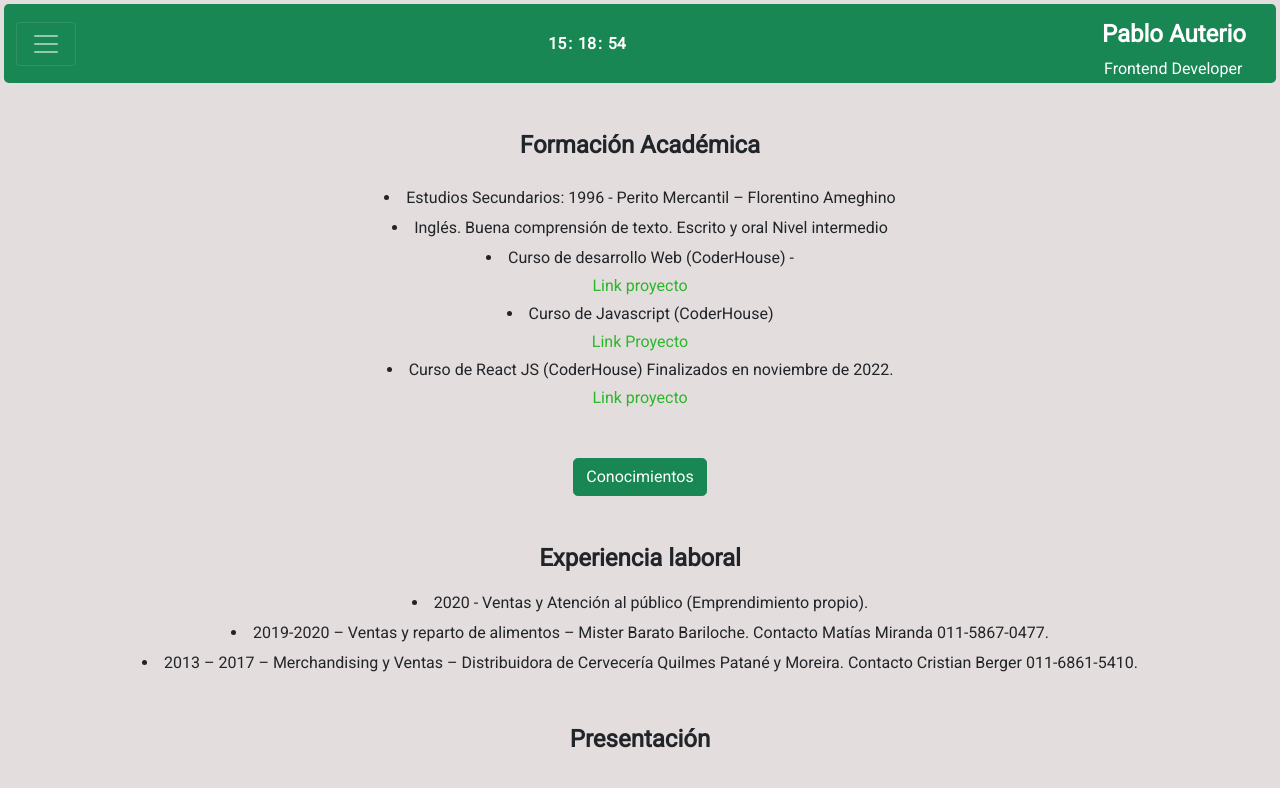
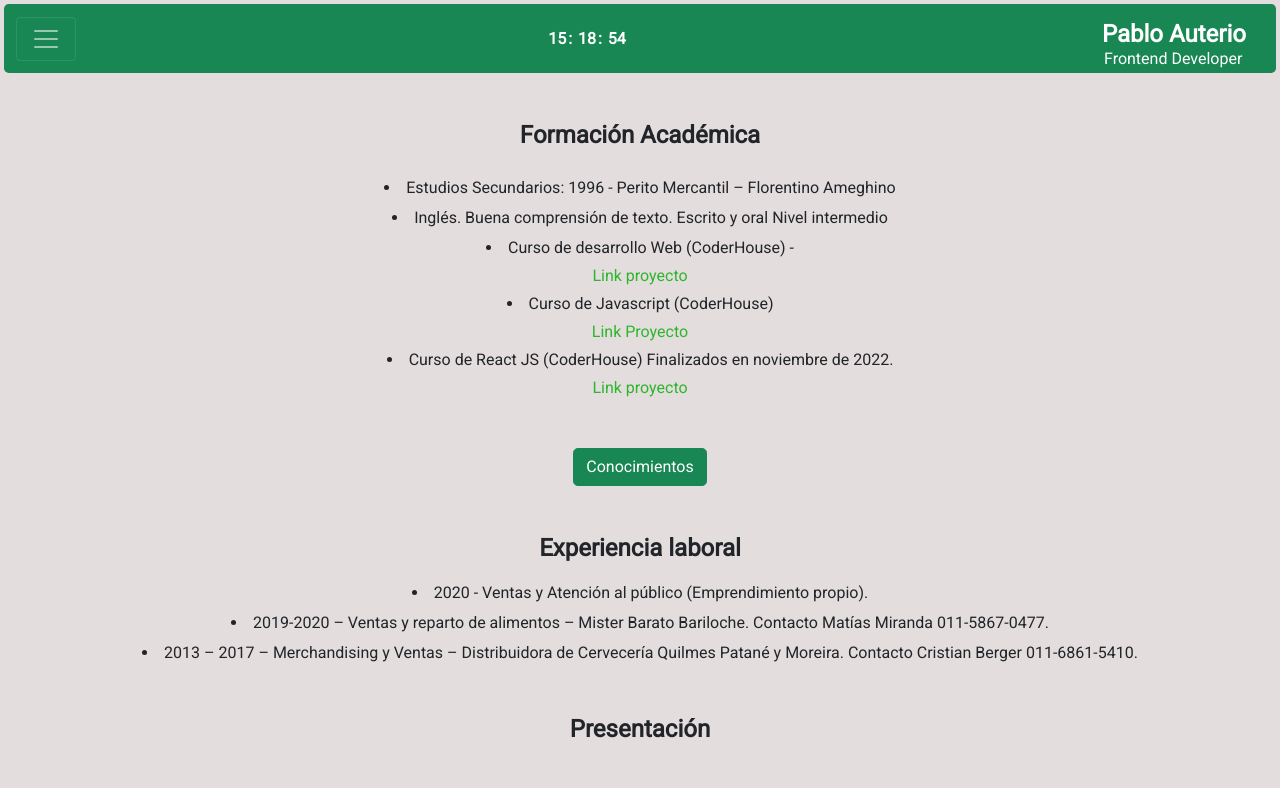
Before and after one commit to UselessPablo/Curriculum-Vitae, a plain HTML site: page index.html in a window 1280 px wide. Shown: the top 788 px of the page. Drawn offline with nearby package versions, Linux system fonts and the light colour scheme.

Commit message:
CV PabloA.

```diff
--- a/index.html
+++ b/index.html
@@ -42,7 +42,7 @@
             </div>
             <div class="height">
                 <h1 class="text-white me-3 mt-1 " id="avatar">Pablo Auterio</h1>
-                <p class="text-white pb-3 mx-1">Frontend Developer</p>
+                <p class="text-white mx-1 front">Frontend Developer</p>
             </div>
         </div>
     </nav>
--- a/style.css
+++ b/style.css
@@ -29,5 +29,8 @@ a {
     color: rgb(44, 182, 44);
 }
 .height{
-    height: 55px;
+    height: 45px;
 }
+.front{
+    margin-top: -10px;
+}
```
